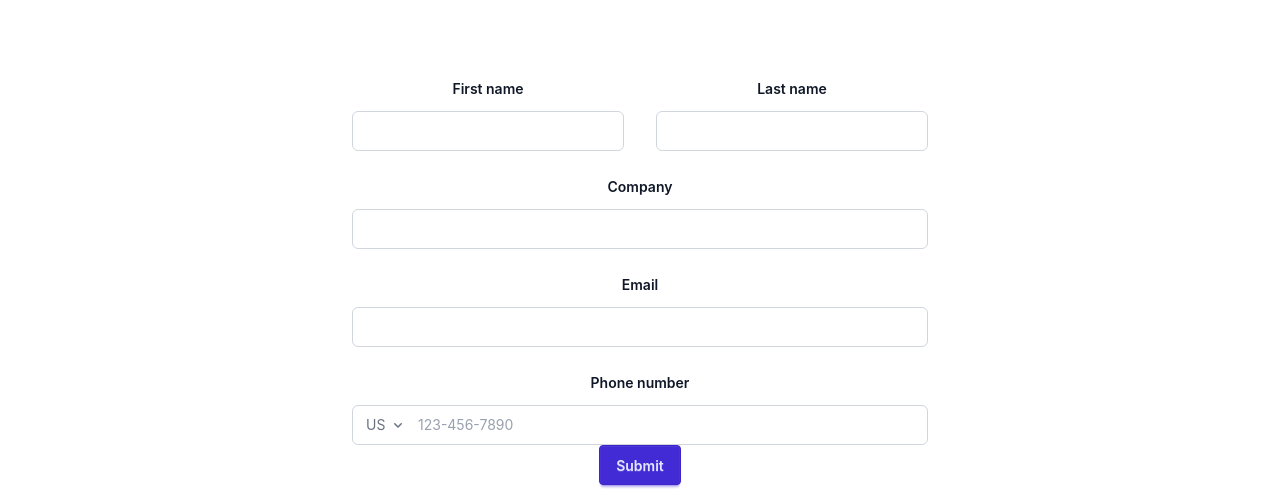
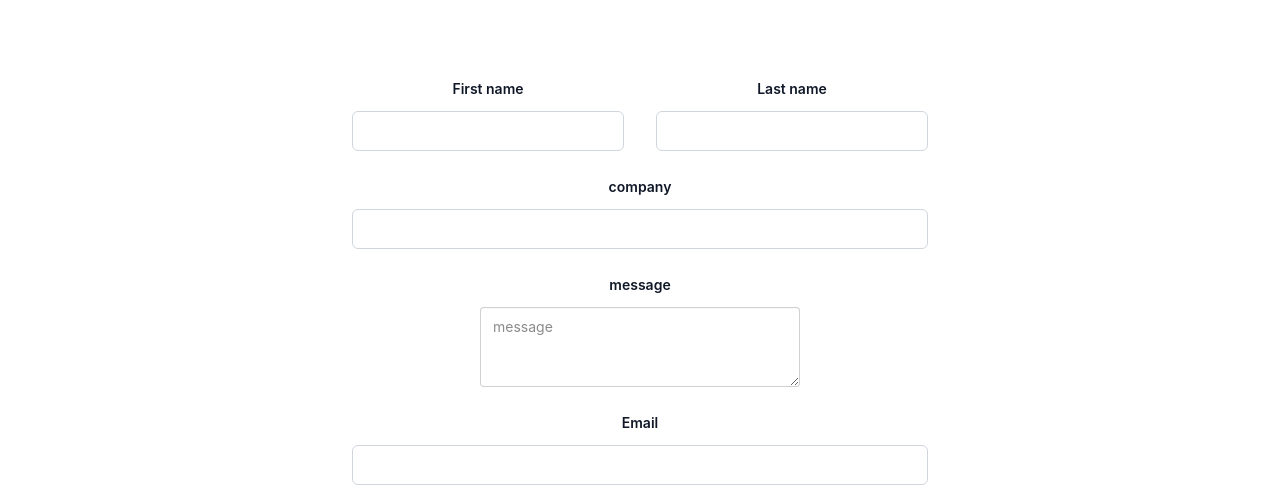
Before and after one commit to Brooklyn-STEAM/quickset, a website built with Vite: page src/pages/contact-me.html in a window 1280 px wide. Shown: the part 315-804 px from the top of the page. Built offline with nearby package versions, Linux system fonts and the light colour scheme.

Commit message:
fix contact page

```diff
--- a/src/pages/contact-me.html
+++ b/src/pages/contact-me.html
@@ -66,10 +66,17 @@
             </div>
           </div>
           <div class="sm:col-span-2">
-            <label for="company" class="block text-sm/6 font-semibold text-gray-900">Company</label>
+            <label for="company" class="block text-sm/6 font-semibold text-gray-900">company</label>
             <div class="mt-2.5">
-              <input id="company" type="text" name="company" autocomplete="organization"
+              <input id="company " type="text" name="company" autocomplete="organization"
                 class="block w-full rounded-md bg-white px-3.5 py-2 text-base text-gray-900 outline-1 -outline-offset-1 outline-gray-300 placeholder:text-gray-400 focus:outline-2 focus:-outline-offset-2 focus:outline-indigo-600" />
+            </div>
+          </div>
+          <div class="sm:col-span-2">
+            <label for="company" class="block text-sm/6 font-semibold text-gray-900">message </label>
+            <div class="mt-2.5">
+              <textarea class="textarea" placeholder="message "></textarea>
+
             </div>
           </div>
           <div class="sm:col-span-2">
```
